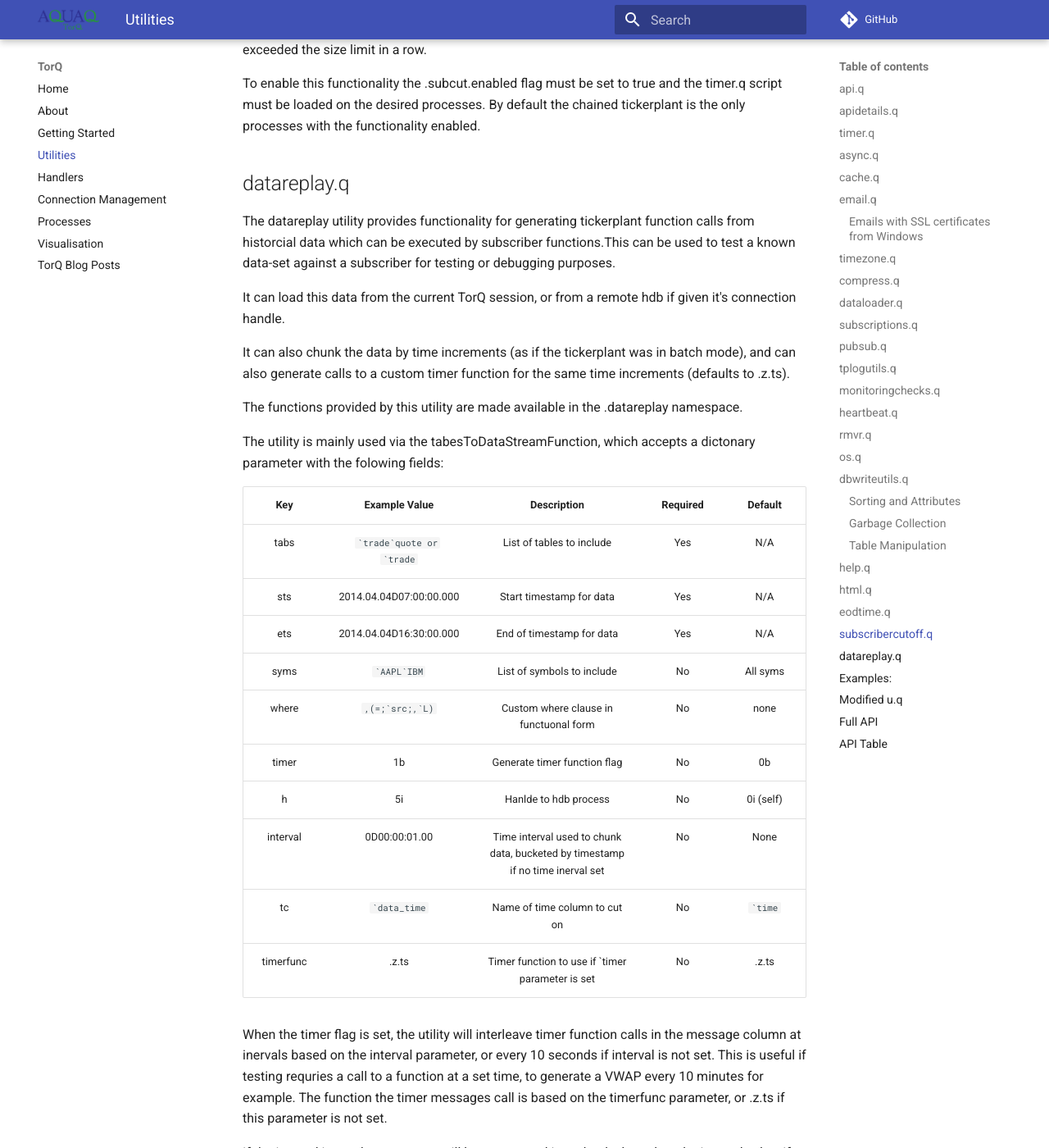
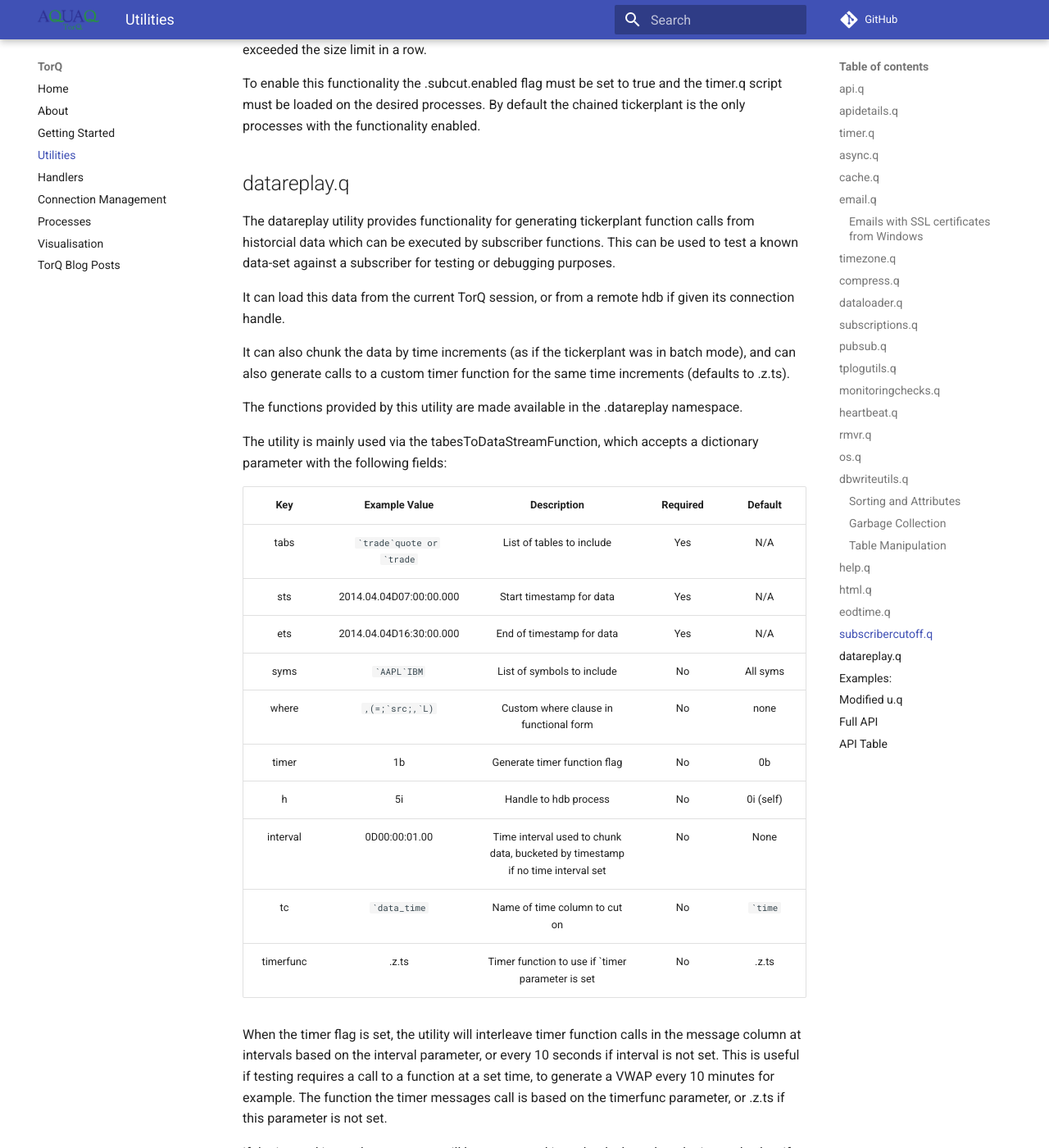
Before and after one commit to DataIntellectTech/TorQ, an MkDocs documentation site: the page built from docs/utilities.md, in a window 1280 px wide and 1400 px high, scrolled down 17327 px. Shown: the whole window at 82% size. Built offline with MkDocs 1.6.1 and Material for MkDocs 9.7.7, drawn with Linux system fonts in a browser that asks for light colours; comment, search, counter and statistics services are not loaded; old or Windows-style settings are respelled for this version of MkDocs; some of the changed text lies outside the part shown.

Commit message:
Update utilities.md
fixed some typos

```diff
--- a/docs/utilities.md
+++ b/docs/utilities.md
@@ -844,17 +844,17 @@ datareplay.q
 ------------
 
 The datareplay utility provides functionality for generating tickerplant function calls from historcial
-data which can be executed by subscriber functions.This can be used to test a known data-set against a
+data which can be executed by subscriber functions. This can be used to test a known data-set against a
 subscriber for testing or debugging purposes.
 
-It can load this data from the current TorQ session, or from a remote hdb if given it's connection handle.
+It can load this data from the current TorQ session, or from a remote hdb if given its connection handle.
 
 It can also chunk the data by time increments (as if the tickerplant was in batch mode), and can also generate
 calls to a custom timer function for the same time increments (defaults to .z.ts).
 
 The functions provided by this utility are made available in the .datareplay namespace.
 
-The utility is mainly used via the tabesToDataStreamFunction, which accepts a dictonary parameter with the folowing
+The utility is mainly used via the tabesToDataStreamFunction, which accepts a dictionary parameter with the following
 fields:
 
 | Key     | Example Value           | Description                            | Required | Default  |
@@ -863,20 +863,20 @@ fields:
 |sts      | 2014.04.04D07:00:00.000 | Start timestamp for data               | Yes      | N/A      |
 |ets      | 2014.04.04D16:30:00.000 | End of timestamp for data              | Yes      | N/A      |
 |syms     | `` `AAPL`IBM ``               | List of symbols to include             | No       | All syms |
-|where    | `` ,(=;`src;,`L) ``           | Custom where clause in functuonal form | No       | none     |
+|where    | `` ,(=;`src;,`L) ``           | Custom where clause in functional form | No       | none     |
 |timer    | 1b                      | Generate timer function flag           | No       | 0b       |
-|h        | 5i                      | Hanlde to hdb process                  | No       | 0i (self)|
-|interval | 0D00:00:01.00           | Time interval used to chunk data, bucketed by timestamp if no time inerval set       | No       | None     |
+|h        | 5i                      | Handle to hdb process                  | No       | 0i (self)|
+|interval | 0D00:00:01.00           | Time interval used to chunk data, bucketed by timestamp if no time interval set       | No       | None     |
 |tc       | `` `data_time ``              | Name of time column to cut on          | No       | `` `time ``    |
 |timerfunc| .z.ts                   | Timer function to use if `timer parameter is set | No | .z.ts |
 
-When the timer flag is set, the utility will interleave timer function calls in the message column at inervals based on the interval parameter, or every 10 seconds if interval is not set. This is useful if testing requries a call to a function at a set time, to generate a VWAP every 10 minutes for example. The function the timer messages call is based on the timerfunc parameter, or .z.ts if this parameter is not set.
+When the timer flag is set, the utility will interleave timer function calls in the message column at intervals based on the interval parameter, or every 10 seconds if interval is not set. This is useful if testing requires a call to a function at a set time, to generate a VWAP every 10 minutes for example. The function the timer messages call is based on the timerfunc parameter, or .z.ts if this parameter is not set.
 
-If the interval is set the messages will be aggregated into chunks based on the interval value, if no inverval is specified, the data will be bucketed by timestamp (one message chunk per distinct timestamp per table).
+If the interval is set the messages will be aggregated into chunks based on the interval value, if no interval is specified, the data will be bucketed by timestamp (one message chunk per distinct timestamp per table).
 
-If no connection hanlde is specified (h parameter), the utility will retrieve the data from the process the utility is running on, using handle 0.
+If no connection handle is specified (h parameter), the utility will retrieve the data from the process the utility is running on, using handle 0.
 
-The where parameter allows for the use of a custom where clause when extracting data, which can be useful when the dataset is large and only certain data is required, for example if only data where `` src=`L `` is required. The where clause(s) are required to be in functional form, for example `` enlist (=;`src;,`L) `` or `` ((=;`src;enlist `L);(>;`size;100)) `` (note, that if only one custom where clause is included it is required to be enlised).
+The where parameter allows for the use of a custom where clause when extracting data, which can be useful when the dataset is large and only certain data is required, for example if only data where `` src=`L `` is required. The where clause(s) are required to be in functional form, for example `` enlist (=;`src;,`L) `` or `` ((=;`src;enlist `L);(>;`size;100)) `` (note, that if only one custom where clause is included it is required to be enlisted).
 
 It is possible to get the functional form of a where clause by running parse on a mock select string like below:
 
```
